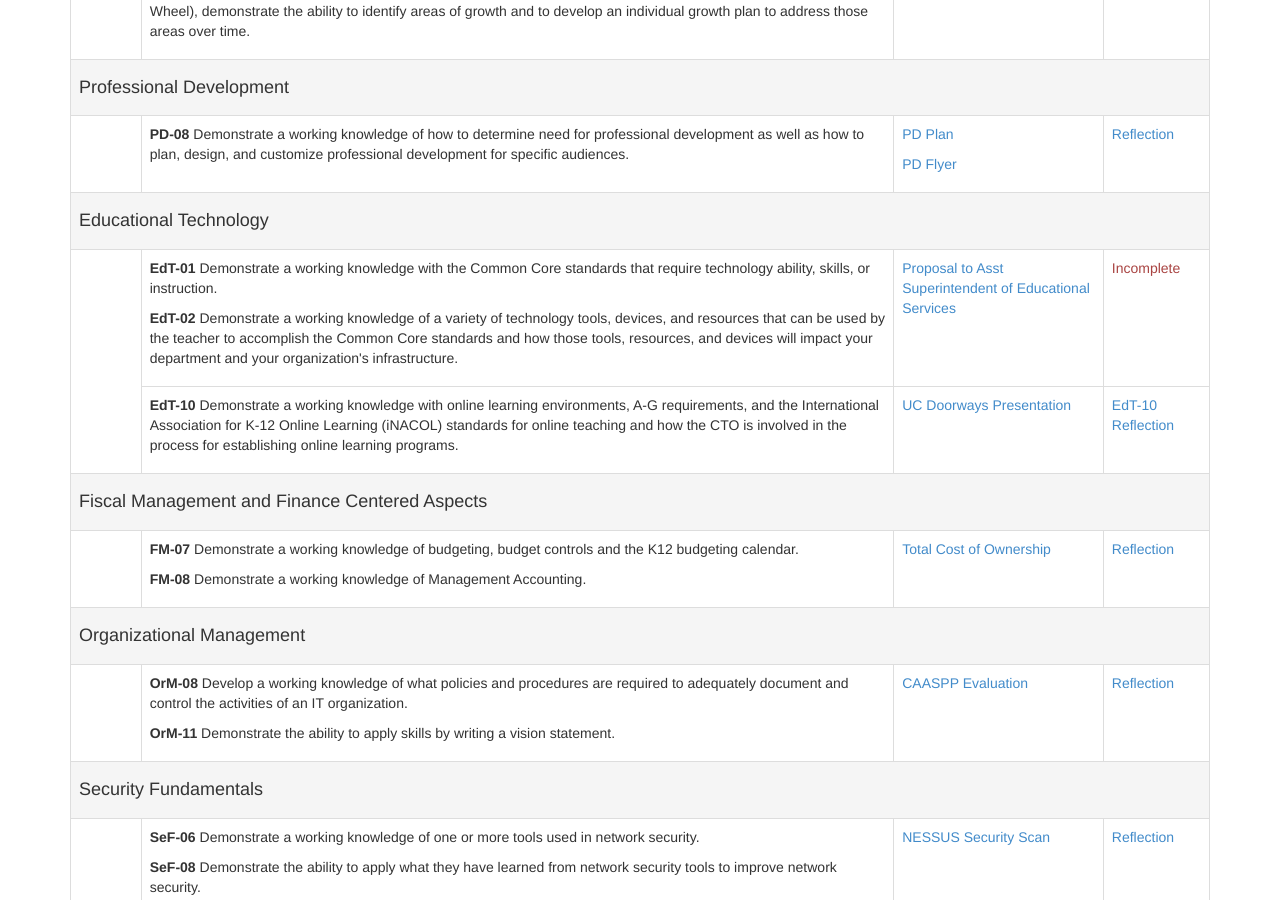
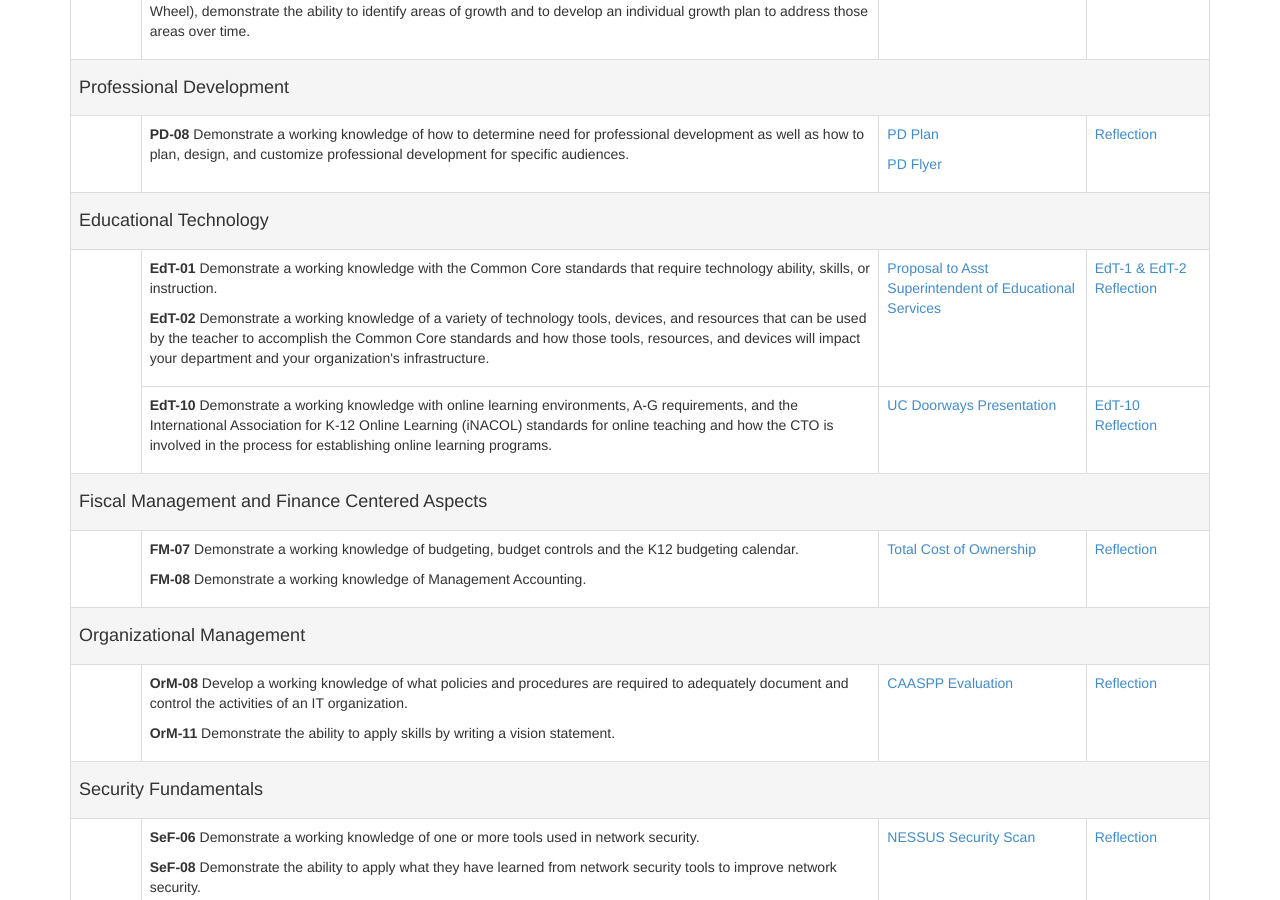
Before and after one commit to shanepinnell/shanepinnell.github.io, a Jekyll site: the page built from cto_mentor/index.html, in a window 1280 px wide and 900 px high, scrolled down 436 px. Built offline with Jekyll 4.4.1, drawn with Linux system fonts in a browser that asks for light colours; nearby versions of some CDN libraries; library files that are not in the unit come from our copies.

Commit message:
updated portfolio

```diff
--- a/cto_mentor/index.html
+++ b/cto_mentor/index.html
@@ -71,7 +71,7 @@
 						<p><a href="https://docs.google.com/document/d/1_wuOefh2NxkWUNsN6s4xy8ITc8V8XFoXQhxx5b4rsW0/edit?usp=sharing" target="_blank">Proposal to Asst Superintendent of Educational Services</a></p>
 					</td>
 					<td>
-						<p class="text-danger">Incomplete</p>
+						<p class="text-danger"><a href="https://docs.google.com/document/d/1KLZwvv-yLUjMXqh8MlMwdIqN88WGtJ_1dQFtWeZ87wo/edit?usp=sharing" target="_blank">EdT-1 & EdT-2 Reflection</a></p>
 					</td>
 				</tr>
 				<tr>
```
